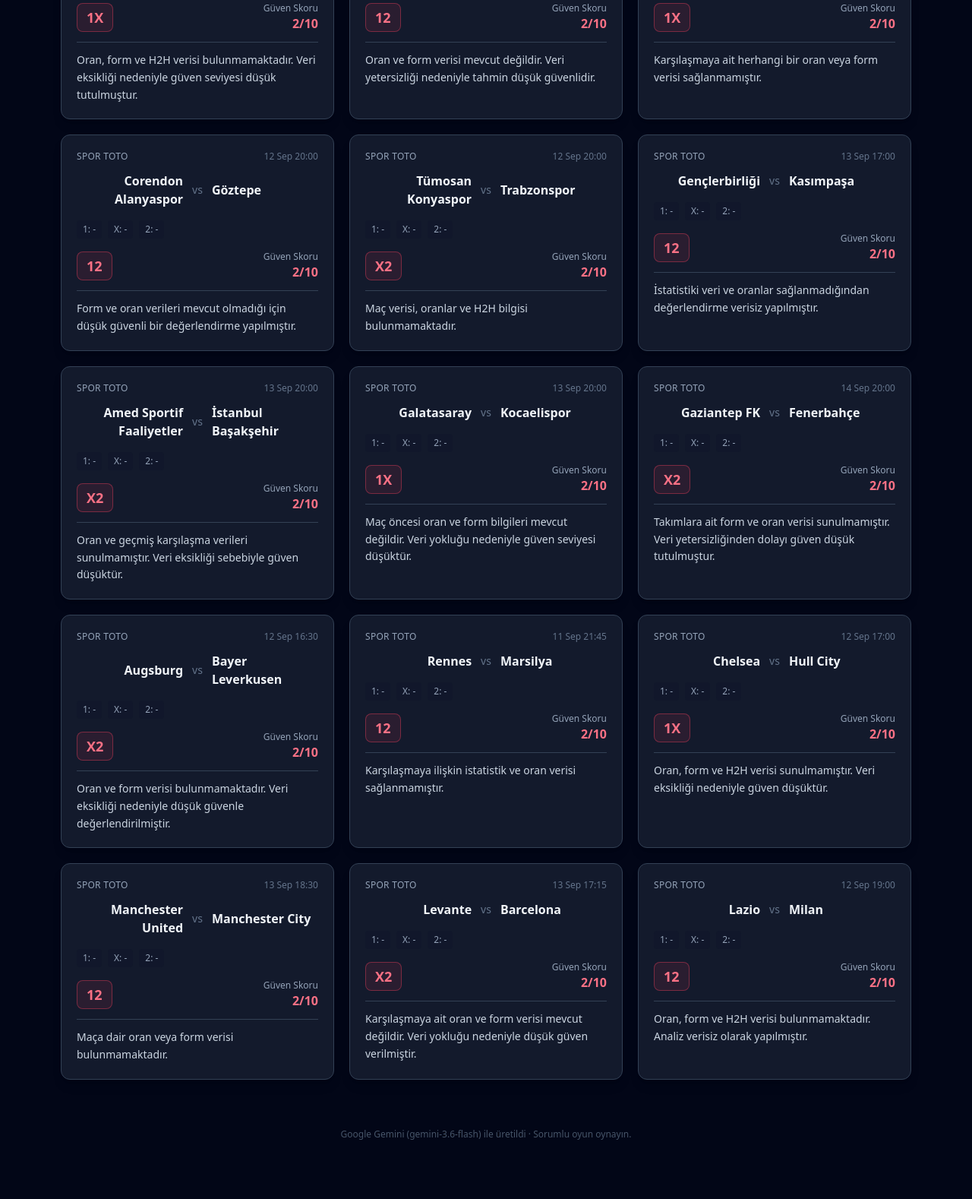
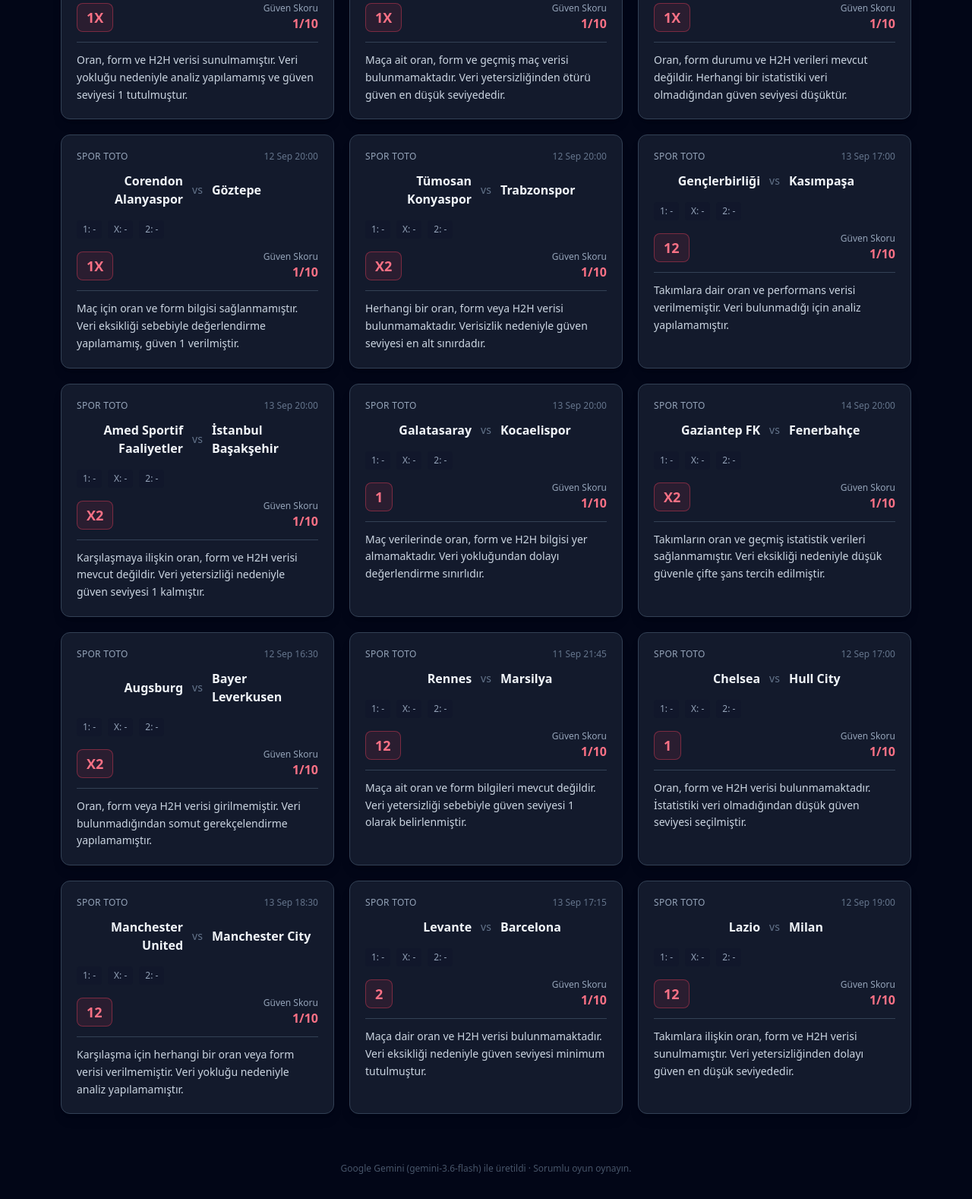
Before and after one commit to klonnist/spor-toto-tahmin, a plain HTML site: page index.html in a window 1280 px wide. Shown: the part 291-1869 px from the top of the page at 76% size. Before the commit the page ends 1824 px from the top, so only its background shows below. Drawn offline with nearby package versions, Linux system fonts and the light colour scheme.

Commit message:
Weekly predictions update [skip ci] d730ead4d9fb42a2510448dd58ecdc31259c4c9b

```diff
--- a/index.html
+++ b/index.html
@@ -10,7 +10,7 @@
   <header class="border-b border-slate-800 bg-slate-900/50">
     <div class="max-w-6xl mx-auto px-4 py-6">
       <h1 class="text-2xl md:text-3xl font-bold">⚽ Spor Toto Haftalık Tahminler</h1>
-      <p class="text-slate-400 text-sm mt-1">Hafta: 5. Hafta · Oluşturulma: 16 November 2026, 15:21 UTC</p>
+      <p class="text-slate-400 text-sm mt-1">Hafta: 5. Hafta · Oluşturulma: 23 November 2026, 17:45 UTC</p>
       <p class="text-slate-500 text-xs mt-2">
         Tahminler istatistiksel bir modelin çıktısıdır, yatırım/bahis tavsiyesi değildir.
       </p>
@@ -40,11 +40,11 @@
         </span>
         <div class="text-right">
           <div class="text-xs text-slate-400">Güven Skoru</div>
-          <div class="font-bold text-rose-400">2/10</div>
+          <div class="font-bold text-rose-400">1/10</div>
         </div>
       </div>
       <p class="text-sm text-slate-300 leading-relaxed border-t border-slate-700 pt-3">
-        Oran, form ve H2H verisi bulunmamaktadır. Veri eksikliği nedeniyle güven seviyesi düşük tutulmuştur.
+        Oran, form ve H2H verisi sunulmamıştır. Veri yokluğu nedeniyle analiz yapılamamış ve güven seviyesi 1 tutulmuştur.
       </p>
     </div>
 
@@ -66,15 +66,15 @@
       </div>
       <div class="flex items-center justify-between mb-3">
         <span class="inline-flex items-center rounded-lg border px-3 py-1 text-lg font-bold text-rose-400 border-rose-500/40 bg-rose-500/10">
-          12
+          1X
         </span>
         <div class="text-right">
           <div class="text-xs text-slate-400">Güven Skoru</div>
-          <div class="font-bold text-rose-400">2/10</div>
+          <div class="font-bold text-rose-400">1/10</div>
         </div>
       </div>
       <p class="text-sm text-slate-300 leading-relaxed border-t border-slate-700 pt-3">
-        Oran ve form verisi mevcut değildir. Veri yetersizliği nedeniyle tahmin düşük güvenlidir.
+        Maça ait oran, form ve geçmiş maç verisi bulunmamaktadır. Veri yetersizliğinden ötürü güven en düşük seviyededir.
       </p>
     </div>
 
@@ -100,11 +100,11 @@
         </span>
         <div class="text-right">
           <div class="text-xs text-slate-400">Güven Skoru</div>
-          <div class="font-bold text-rose-400">2/10</div>
+          <div class="font-bold text-rose-400">1/10</div>
         </div>
       </div>
       <p class="text-sm text-slate-300 leading-relaxed border-t border-slate-700 pt-3">
-        Karşılaşmaya ait herhangi bir oran veya form verisi sağlanmamıştır.
+        Oran, form durumu ve H2H verileri mevcut değildir. Herhangi bir istatistiki veri olmadığından güven seviyesi düşüktür.
       </p>
     </div>
 
@@ -126,15 +126,15 @@
       </div>
       <div class="flex items-center justify-between mb-3">
         <span class="inline-flex items-center rounded-lg border px-3 py-1 text-lg font-bold text-rose-400 border-rose-500/40 bg-rose-500/10">
-          12
+          1X
         </span>
         <div class="text-right">
           <div class="text-xs text-slate-400">Güven Skoru</div>
-          <div class="font-bold text-rose-400">2/10</div>
+          <div class="font-bold text-rose-400">1/10</div>
         </div>
       </div>
       <p class="text-sm text-slate-300 leading-relaxed border-t border-slate-700 pt-3">
-        Form ve oran verileri mevcut olmadığı için düşük güvenli bir değerlendirme yapılmıştır.
+        Maç için oran ve form bilgisi sağlanmamıştır. Veri eksikliği sebebiyle değerlendirme yapılamamış, güven 1 verilmiştir.
       </p>
     </div>
 
@@ -160,11 +160,11 @@
         </span>
         <div class="text-right">
           <div class="text-xs text-slate-400">Güven Skoru</div>
-          <div class="font-bold text-rose-400">2/10</div>
+          <div class="font-bold text-rose-400">1/10</div>
         </div>
       </div>
       <p class="text-sm text-slate-300 leading-relaxed border-t border-slate-700 pt-3">
-        Maç verisi, oranlar ve H2H bilgisi bulunmamaktadır.
+        Herhangi bir oran, form veya H2H verisi bulunmamaktadır. Verisizlik nedeniyle güven seviyesi en alt sınırdadır.
       </p>
     </div>
 
@@ -190,11 +190,11 @@
         </span>
         <div class="text-right">
           <div class="text-xs text-slate-400">Güven Skoru</div>
-          <div class="font-bold text-rose-400">2/10</div>
+          <div class="font-bold text-rose-400">1/10</div>
         </div>
       </div>
       <p class="text-sm text-slate-300 leading-relaxed border-t border-slate-700 pt-3">
-        İstatistiki veri ve oranlar sağlanmadığından değerlendirme verisiz yapılmıştır.
+        Takımlara dair oran ve performans verisi verilmemiştir. Veri bulunmadığı için analiz yapılamamıştır.
       </p>
     </div>
 
@@ -220,11 +220,11 @@
         </span>
         <div class="text-right">
           <div class="text-xs text-slate-400">Güven Skoru</div>
-          <div class="font-bold text-rose-400">2/10</div>
+          <div class="font-bold text-rose-400">1/10</div>
         </div>
       </div>
       <p class="text-sm text-slate-300 leading-relaxed border-t border-slate-700 pt-3">
-        Oran ve geçmiş karşılaşma verileri sunulmamıştır. Veri eksikliği sebebiyle güven düşüktür.
+        Karşılaşmaya ilişkin oran, form ve H2H verisi mevcut değildir. Veri yetersizliği nedeniyle güven seviyesi 1 kalmıştır.
       </p>
     </div>
 
@@ -246,15 +246,15 @@
       </div>
       <div class="flex items-center justify-between mb-3">
         <span class="inline-flex items-center rounded-lg border px-3 py-1 text-lg font-bold text-rose-400 border-rose-500/40 bg-rose-500/10">
-          1X
+          1
         </span>
         <div class="text-right">
           <div class="text-xs text-slate-400">Güven Skoru</div>
-          <div class="font-bold text-rose-400">2/10</div>
+          <div class="font-bold text-rose-400">1/10</div>
         </div>
       </div>
       <p class="text-sm text-slate-300 leading-relaxed border-t border-slate-700 pt-3">
-        Maç öncesi oran ve form bilgileri mevcut değildir. Veri yokluğu nedeniyle güven seviyesi düşüktür.
+        Maç verilerinde oran, form ve H2H bilgisi yer almamaktadır. Veri yokluğundan dolayı değerlendirme sınırlıdır.
       </p>
     </div>
 
@@ -280,11 +280,11 @@
         </span>
         <div class="text-right">
           <div class="text-xs text-slate-400">Güven Skoru</div>
-          <div class="font-bold text-rose-400">2/10</div>
+          <div class="font-bold text-rose-400">1/10</div>
         </div>
       </div>
       <p class="text-sm text-slate-300 leading-relaxed border-t border-slate-700 pt-3">
-        Takımlara ait form ve oran verisi sunulmamıştır. Veri yetersizliğinden dolayı güven düşük tutulmuştur.
+        Takımların oran ve geçmiş istatistik verileri sağlanmamıştır. Veri eksikliği nedeniyle düşük güvenle çifte şans tercih edilmiştir.
       </p>
     </div>
 
@@ -310,11 +310,11 @@
         </span>
         <div class="text-right">
           <div class="text-xs text-slate-400">Güven Skoru</div>
-          <div class="font-bold text-rose-400">2/10</div>
+          <div class="font-bold text-rose-400">1/10</div>
         </div>
       </div>
       <p class="text-sm text-slate-300 leading-relaxed border-t border-slate-700 pt-3">
-        Oran ve form verisi bulunmamaktadır. Veri eksikliği nedeniyle düşük güvenle değerlendirilmiştir.
+        Oran, form veya H2H verisi girilmemiştir. Veri bulunmadığından somut gerekçelendirme yapılamamıştır.
       </p>
     </div>
 
@@ -340,11 +340,11 @@
         </span>
         <div class="text-right">
           <div class="text-xs text-slate-400">Güven Skoru</div>
-          <div class="font-bold text-rose-400">2/10</div>
+          <div class="font-bold text-rose-400">1/10</div>
         </div>
       </div>
       <p class="text-sm text-slate-300 leading-relaxed border-t border-slate-700 pt-3">
-        Karşılaşmaya ilişkin istatistik ve oran verisi sağlanmamıştır.
+        Maça ait oran ve form bilgileri mevcut değildir. Veri yetersizliği sebebiyle güven seviyesi 1 olarak belirlenmiştir.
       </p>
     </div>
 
@@ -366,15 +366,15 @@
       </div>
       <div class="flex items-center justify-between mb-3">
         <span class="inline-flex items-center rounded-lg border px-3 py-1 text-lg font-bold text-rose-400 border-rose-500/40 bg-rose-500/10">
-          1X
+          1
         </span>
         <div class="text-right">
           <div class="text-xs text-slate-400">Güven Skoru</div>
-          <div class="font-bold text-rose-400">2/10</div>
+          <div class="font-bold text-rose-400">1/10</div>
         </div>
       </div>
       <p class="text-sm text-slate-300 leading-relaxed border-t border-slate-700 pt-3">
-        Oran, form ve H2H verisi sunulmamıştır. Veri eksikliği nedeniyle güven düşüktür.
+        Oran, form ve H2H verisi bulunmamaktadır. İstatistiki veri olmadığından düşük güven seviyesi seçilmiştir.
       </p>
     </div>
 
@@ -400,11 +400,11 @@
         </span>
         <div class="text-right">
           <div class="text-xs text-slate-400">Güven Skoru</div>
-          <div class="font-bold text-rose-400">2/10</div>
+          <div class="font-bold text-rose-400">1/10</div>
         </div>
       </div>
       <p class="text-sm text-slate-300 leading-relaxed border-t border-slate-700 pt-3">
-        Maça dair oran veya form verisi bulunmamaktadır.
+        Karşılaşma için herhangi bir oran veya form verisi verilmemiştir. Veri yokluğu nedeniyle analiz yapılamamıştır.
       </p>
     </div>
 
@@ -426,15 +426,15 @@
       </div>
       <div class="flex items-center justify-between mb-3">
         <span class="inline-flex items-center rounded-lg border px-3 py-1 text-lg font-bold text-rose-400 border-rose-500/40 bg-rose-500/10">
-          X2
+          2
         </span>
         <div class="text-right">
           <div class="text-xs text-slate-400">Güven Skoru</div>
-          <div class="font-bold text-rose-400">2/10</div>
+          <div class="font-bold text-rose-400">1/10</div>
         </div>
       </div>
       <p class="text-sm text-slate-300 leading-relaxed border-t border-slate-700 pt-3">
-        Karşılaşmaya ait oran ve form verisi mevcut değildir. Veri yokluğu nedeniyle düşük güven verilmiştir.
+        Maça dair oran ve H2H verisi bulunmamaktadır. Veri eksikliği nedeniyle güven seviyesi minimum tutulmuştur.
       </p>
     </div>
 
@@ -460,11 +460,11 @@
         </span>
         <div class="text-right">
           <div class="text-xs text-slate-400">Güven Skoru</div>
-          <div class="font-bold text-rose-400">2/10</div>
+          <div class="font-bold text-rose-400">1/10</div>
         </div>
       </div>
       <p class="text-sm text-slate-300 leading-relaxed border-t border-slate-700 pt-3">
-        Oran, form ve H2H verisi bulunmamaktadır. Analiz verisiz olarak yapılmıştır.
+        Takımlara ilişkin oran, form ve H2H verisi sunulmamıştır. Veri yetersizliğinden dolayı güven en düşük seviyededir.
       </p>
     </div>
 
```
